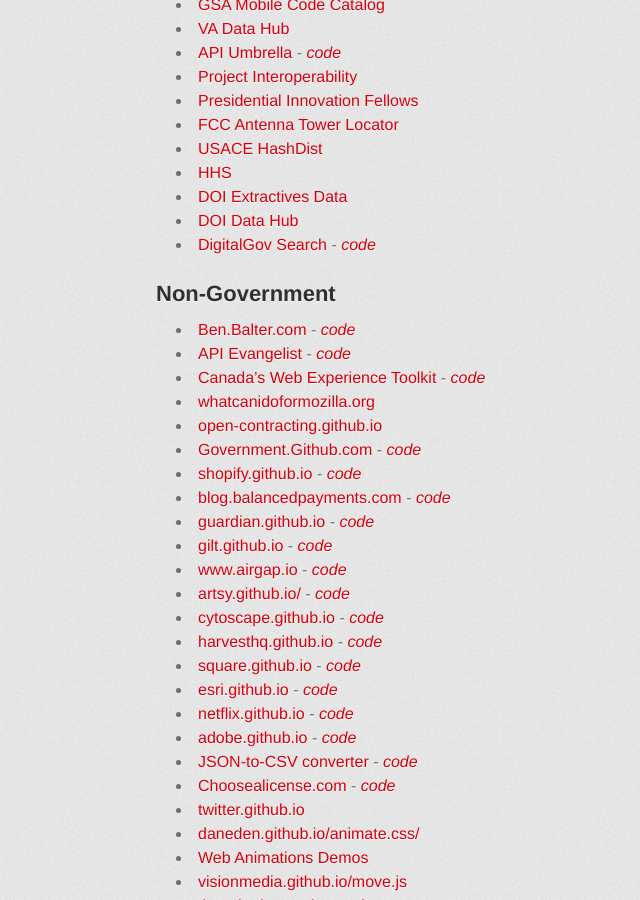
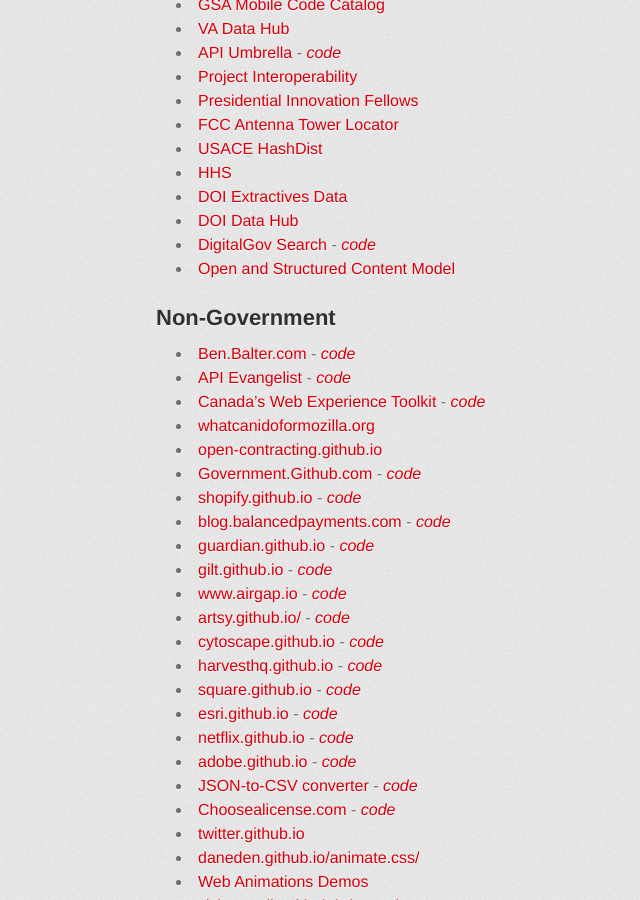
Before and after one commit to GSA/Open-Data-Collaboration-Sandbox, a Jekyll site: the page built from website_examples.md, in a window 1280 px wide and 900 px high, scrolled down 585 px. Shown: the whole window, without its empty margins (174-814 px from the left). Built offline with Jekyll 4.4.1, drawn with Linux system fonts in a browser that asks for light colours; some web fonts are replaced.

Commit message:
adding content model

```diff
--- a/website_examples.md
+++ b/website_examples.md
@@ -31,7 +31,7 @@
 * [DOI Extractives Data](http://18f.github.io/doi-extractives-data/)
 * [DOI Data Hub](http://usinterior.github.io/doi-data-hub/)
 * [DigitalGov Search](http://search.digitalgov.gov/) - *[code](https://github.com/GSA/search.digitalgov.gov)*
-
+* [Open and Structured Content Model](http://gsa.github.io/Open-And-Structured-Content-Models/)
 
 ## Non-Government
 
```
